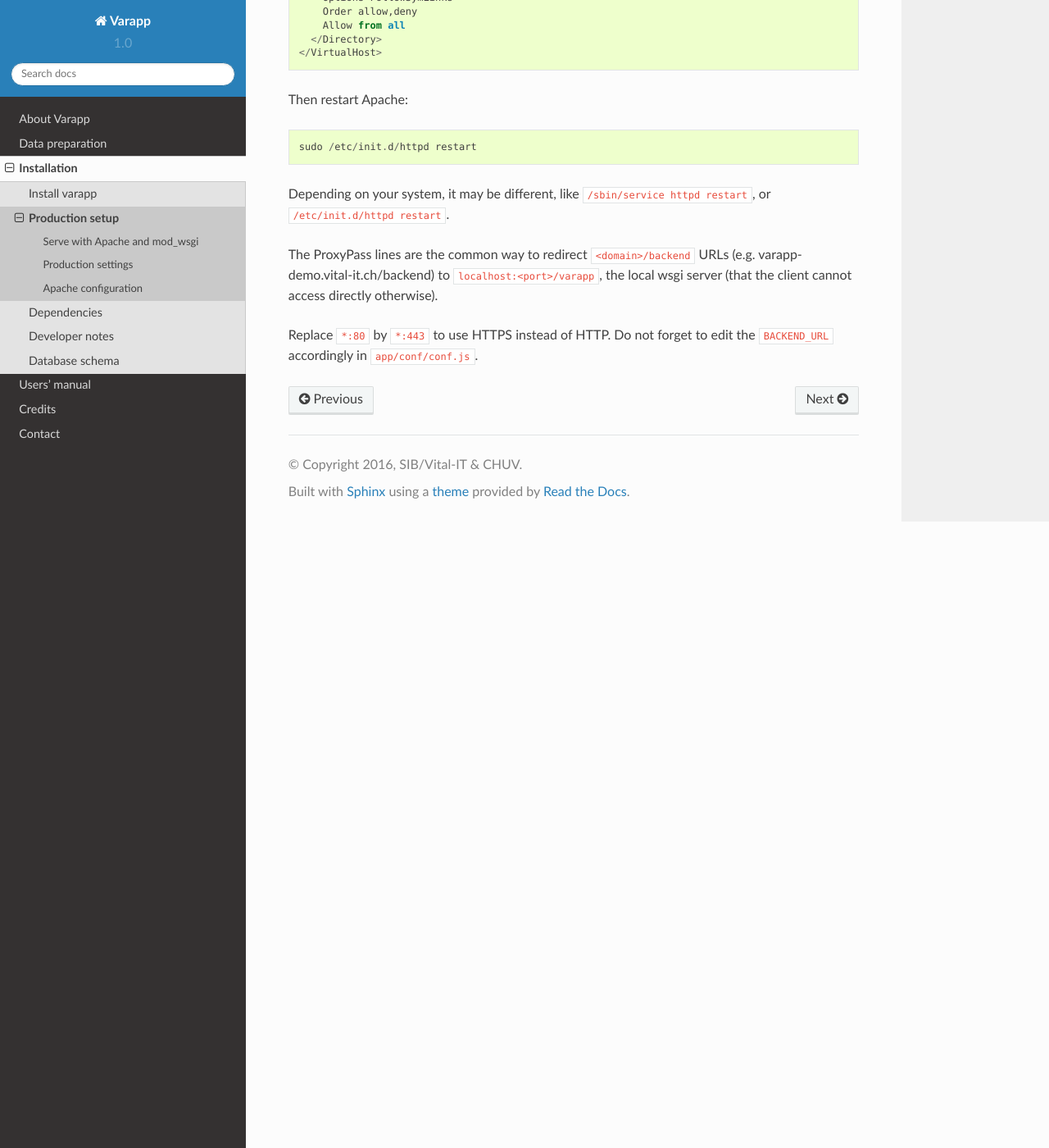
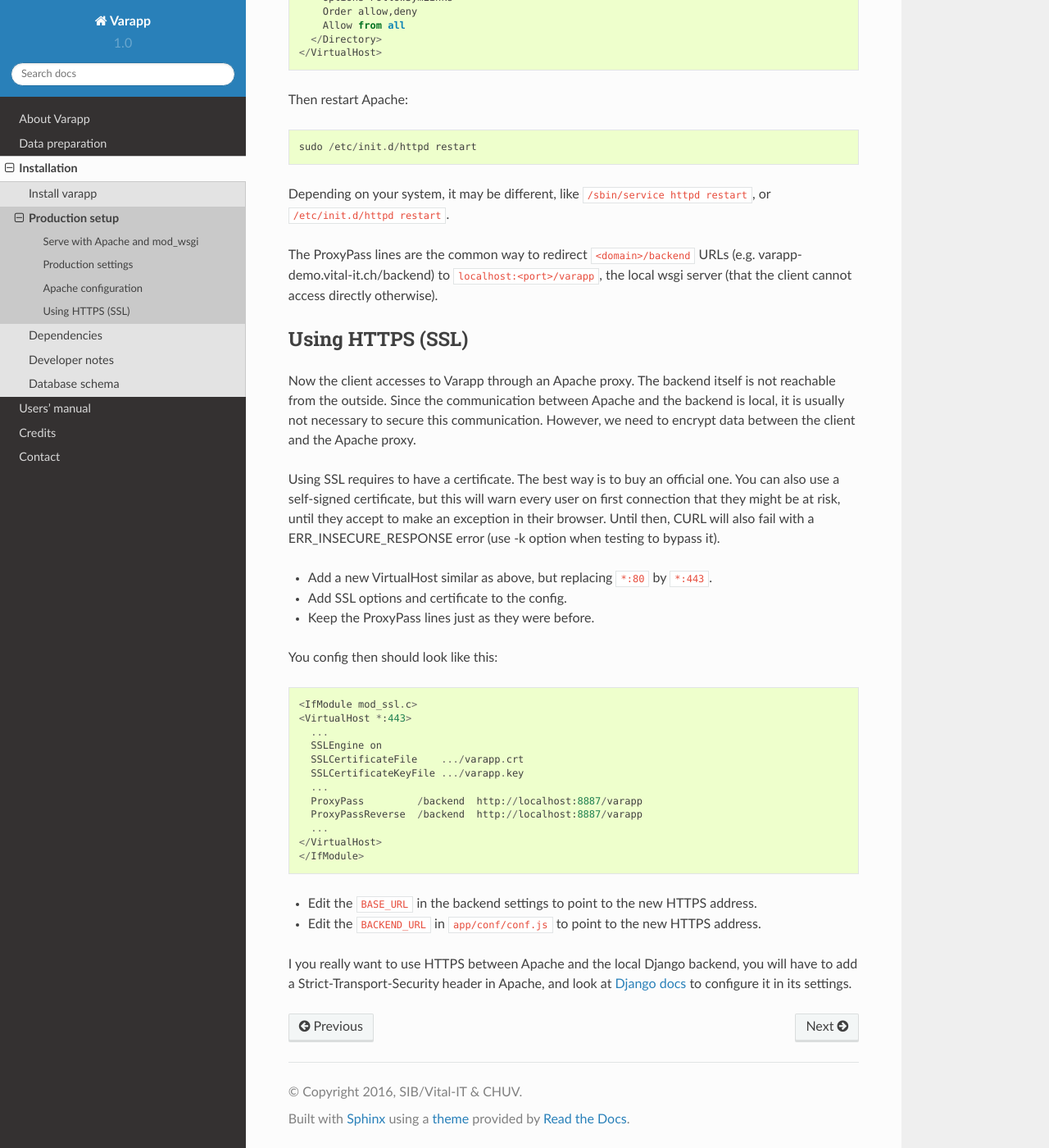
Before and after one commit to varapp/varapp-docs, a Sphinx documentation site: the page built from docs/src/deploy/backend_prod.rst, in a window 1280 px wide and 1400 px high, scrolled down 1721 px. Shown: the whole window at 82% size. Built offline with Sphinx 7.4.7 and the Read the Docs theme 2.0.0, drawn with Linux system fonts in a browser that asks for light colours.

Commit message:
How to configure HTTPS

```diff
--- a/docs/src/deploy/backend_prod.rst
+++ b/docs/src/deploy/backend_prod.rst
@@ -99,5 +99,44 @@ The ProxyPass lines are the common way to redirect ``<domain>/backend`` URLs
 (e.g. varapp-demo.vital-it.ch/backend) to ``localhost:<port>/varapp``,
 the local wsgi server (that the client cannot access directly otherwise).
 
-Replace ``*:80`` by ``*:443`` to use HTTPS instead of HTTP. Do not forget to
-edit the ``BACKEND_URL`` accordingly in ``app/conf/conf.js``.
+Using HTTPS (SSL)
+.................
+
+Now the client accesses to Varapp through an Apache proxy.
+The backend itself is not reachable from the outside.
+Since the communication between Apache and the backend is local,
+it is usually not necessary to secure this communication.
+However, we need to encrypt data between the client and the Apache proxy.
+
+Using SSL requires to have a certificate. The best way is to buy an official one.
+You can also use a self-signed certificate, but this will warn every user on first
+connection that they might be at risk, until they accept to make an exception
+in their browser. Until then, CURL will also fail with a ERR_INSECURE_RESPONSE
+error (use -k option when testing to bypass it).
+
+* Add a new VirtualHost similar as above, but replacing ``*:80`` by ``*:443``.
+* Add SSL options and certificate to the config.
+* Keep the ProxyPass lines just as they were before.
+
+You config then should look like this::
+
+  <IfModule mod_ssl.c>
+  <VirtualHost *:443>
+    ...
+    SSLEngine on
+    SSLCertificateFile    .../varapp.crt
+    SSLCertificateKeyFile .../varapp.key
+    ...
+    ProxyPass         /backend  http://localhost:8887/varapp
+    ProxyPassReverse  /backend  http://localhost:8887/varapp
+    ...
+  </VirtualHost>
+  </IfModule>
+
+* Edit the ``BASE_URL`` in the backend settings to point to the new HTTPS address.
+* Edit the ``BACKEND_URL`` in ``app/conf/conf.js`` to point to the new HTTPS address.
+
+I you really want to use HTTPS between Apache and the local Django backend,
+you will have to add a Strict-Transport-Security header in Apache,
+and look at `Django docs <https://docs.djangoproject.com/en/1.10/topics/security/#ssl-https>`_
+to configure it in its settings.
```
